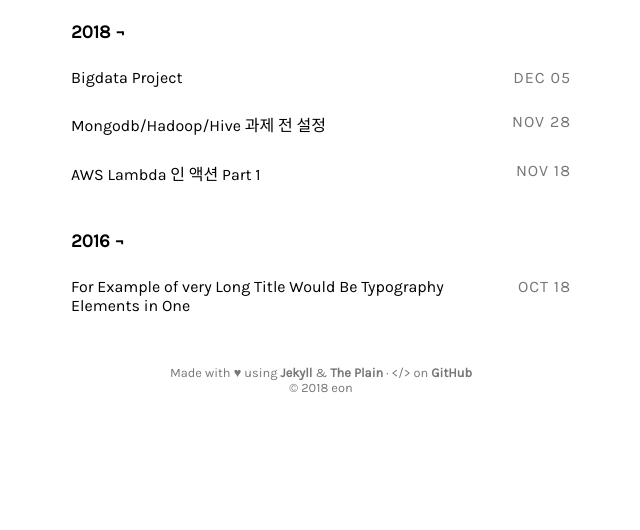
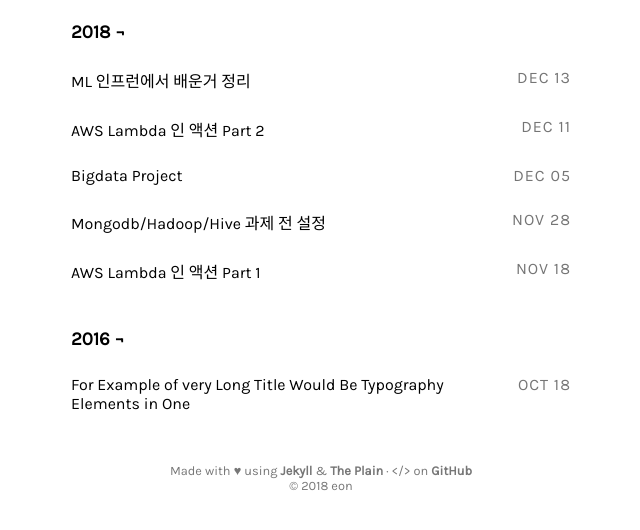
Before and after one commit to orslow/orslow.github.io, a Jekyll site: the page built from index.html, in a window 1280 px wide, cut to the strip 159-689 px from the top of the page. Shown: the whole strip, without its empty margins (319-959 px from the left). Built offline with Jekyll 4.4.1, drawn with Linux system fonts in a browser that asks for light colours; part of the change alters nothing that is shown.

Commit message:
ML intro(inflearn)

````diff
--- /dev/null
+++ b/_posts/2018-12-11-lambda-in-action-part2.md
@@ -0,0 +1,98 @@
+---
+title: AWS Lambda 인 액션 Part 2
+updated: 2018-12-11 19:00
+---
+
+### CH4
+
+아마존 IAM 들어가서 역할/정책 봐기
+
+
+#### 정책 작성법 예시
+
+
+##### Policy_RW_S3.json
+
+```
+{
+	"Version": "2012-10-17",  # 최신버전 적어두기
+		"Statement":
+		{
+			"Effect": "Allow", 	# Allow or Deny
+				"Action": [
+				"s3:ListBucket",  # Bucket 내 객체 리스팅
+				"s3:GetBucketLocation"  # Bucket이 속해있는 regeion 값
+				],
+				"Resource": "arn:aws:s3:::BUCKET"
+		},
+		{
+			"Effect": "Allow",
+			"Action": [   # 쓰기/읽기/삭제 할 수 있도록
+				"s3:PutObject",
+			"s3:GetObject",
+			"s3:DeleteObject"
+				],
+			"Resource": "arn:aws:s3:::BUCKET/*"  # 여기서만
+		}
+	]
+}
+```
+
+아직 사용 할 만한 곳이 없음
+
+##### Policy_RW_DynamoDB.json
+
+```
+{
+	"Version": "2012-10-17",
+		"Statement": [
+		{
+			"Effect": "Allow",
+			"Action": [
+				"dynamodb:GetItem",
+			"dynamodb:BatchGetItem",
+			"dynamodb:PutItem",
+			"dynamodb:UpdateItem",
+			"dynamodb:BatchWriteItem",
+			"dynamodb:DeleteItem"
+				],
+			"Resource":
+				"arn:aws:dynamodb:<region>:<account-id>:table/<table-name>"
+		}
+	]
+}
+```
+
+요런식으로 쓴다
+
+동적변수도 쓸 수 있다는데 [여기](https://docs.aws.amazon.com/ko_kr/IAM/latest/UserGuide/reference_policies_variables.html#policy-vars-infotouse){:target="_blank"} 참고
+
+
+파트 1에서 함수 작성 후 역할 설정할 때 role로 myBasicExecution  만들었던거 생각
+
+##### lambda_basic_execution.json
+
+```
+{
+	"Version": "2012-10-17",
+		"Statement": [
+		{
+			"Effect": "Allow",
+			"Action": [
+				"logs:CreateLogGroup",
+			"logs:CreateLogStream",
+			"logs:PutLogEvents"
+				],
+			"Resource": "arn:aws:logs:*:*:*"
+		}
+	]
+}
+```
+
+### CH5
+
+npm이 있어야한다 머시기
+
+```sh
+$ aws s3 mb s3://{bucket-name}
+```
--- /dev/null
+++ b/_posts/2018-12-13-MachineLearningIntro.md
@@ -0,0 +1,80 @@
+---
+title: ML 인프런에서 배운거 정리
+updated: 2018-12-13 19:00
+---
+
+
+### Tensorflow 기본적인 operations
+
+강사님 코드 [여기](https://github.com/hunkim/DeepLearningZeroToAll){:target="_blank"} 참고해서 만들었습니다.
+
+
+```sh
+pip3 install --upgrade tensorflow
+# or
+pip3 install --upgrade tensorflow-gpu
+```
+
+
+```python
+>>> import tensorflow as tf
+
+>>> tf.__version__
+
+>>> hello = tf.constant("Hello World!")
+
+>>> sess = tf.Session()
+
+>>> print(sess.run(hello))
+
+>>> n1 = tf.constant(3.0, tf.float32)
+
+>>> n2 = tf.constant(4.0)
+
+>>> n3 = tf.add(n1, n2)
+
+>>> sess.run([n1, n2])
+
+>>> sess.run(n3)
+```
+
+#### Placeholder
+
+```
+>>> a = tf.placeholder(tf.float32)
+
+>>> b = tf.placeholder(tf.float32)
+
+>>> adder_node = a + b
+
+>>> sess.run(adder_node, feed_dict={a: 3, b: 4.5}))
+# 7.5
+
+
+>>> sess.run(adder_node, feed_dict={a: [1,3], b: [2, 4]}))
+# [ 3. 7.]
+```
+
+#### Type, Shape, Rank
+
+![rank]( {{ site.baseurl }}/assets/img/ml_intro/rank.png)
+
+![shape]( {{ site.baseurl }}/assets/img/ml_intro/shape.png)
+
+![type]( {{ site.baseurl }}/assets/img/ml_intro/type.png)
+
+![examples]( {{ site.baseurl }}/assets/img/ml_intro/examples.png)
+
+
+<div class="divider"></div>
+
+
+### Linear Regression
+
+Hypothesis based on "H(x)=Wx+b"
+
+Cost: (H(x)-y)^2
+
+![total_cost]( {{ site.baseurl }}/assets/img/ml_intro/linear_cost.png)
+
+Goal: Minimize "cost(W,b)"
````
Also changed, not shown: _posts/2018-11-18-lambda-in-action-part1.md (+1 -1 lines), assets/img/ml_intro/examples.png (added), assets/img/ml_intro/linear_cost.png (added), assets/img/ml_intro/rank.png (added), assets/img/ml_intro/shape.png (added), assets/img/ml_intro/type.png (added), 1 other file.
